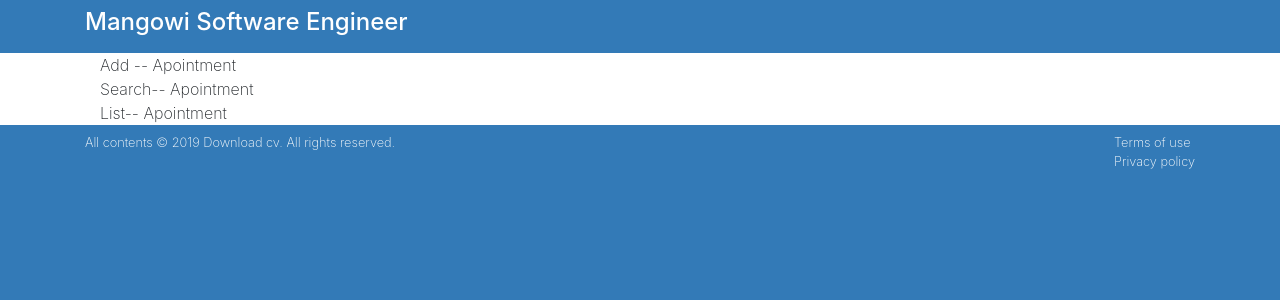
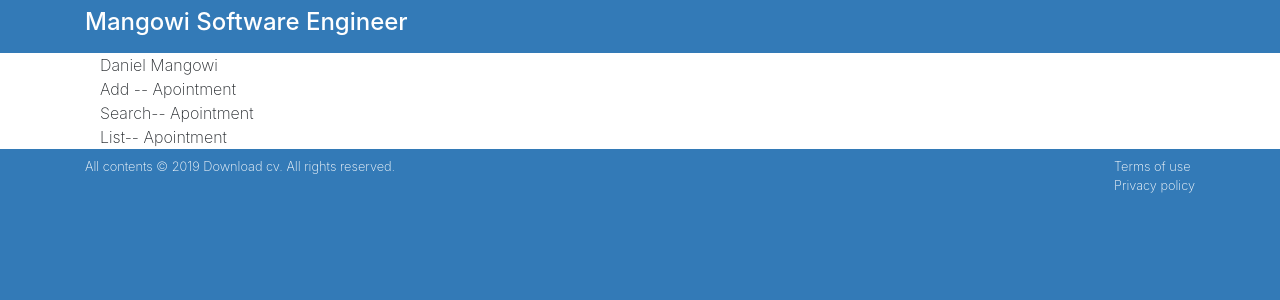
Before and after one commit to mangowi/react_interface, a React (Create React App) app: page / in a window 1280 px wide. Shown: the top 300 px of the page. Built offline with nearby package versions, Linux system fonts and the light colour scheme.

Commit message:
state and expression basics

```diff
--- a/src/components/App.js
+++ b/src/components/App.js
@@ -7,6 +7,14 @@ import ListApointments from './ListApointments';
 
 
 class App extends Component {
+  constructor(){
+    super();//Allows to get information from the parent component
+    this.state = {
+      // Initializing the object
+      myName : 'Daniel Mangowi'
+    };
+  }
+
   render() {
     return (
       <main className="page bg-white" id="petratings">
@@ -14,6 +22,7 @@ class App extends Component {
         <div className="row">
           <div className="col-md-12 bg-white">
             <div className="container">
+                {this.state.myName}
                 <AddApointments />
                 <SearchApointments />
                 <ListApointments />
```
